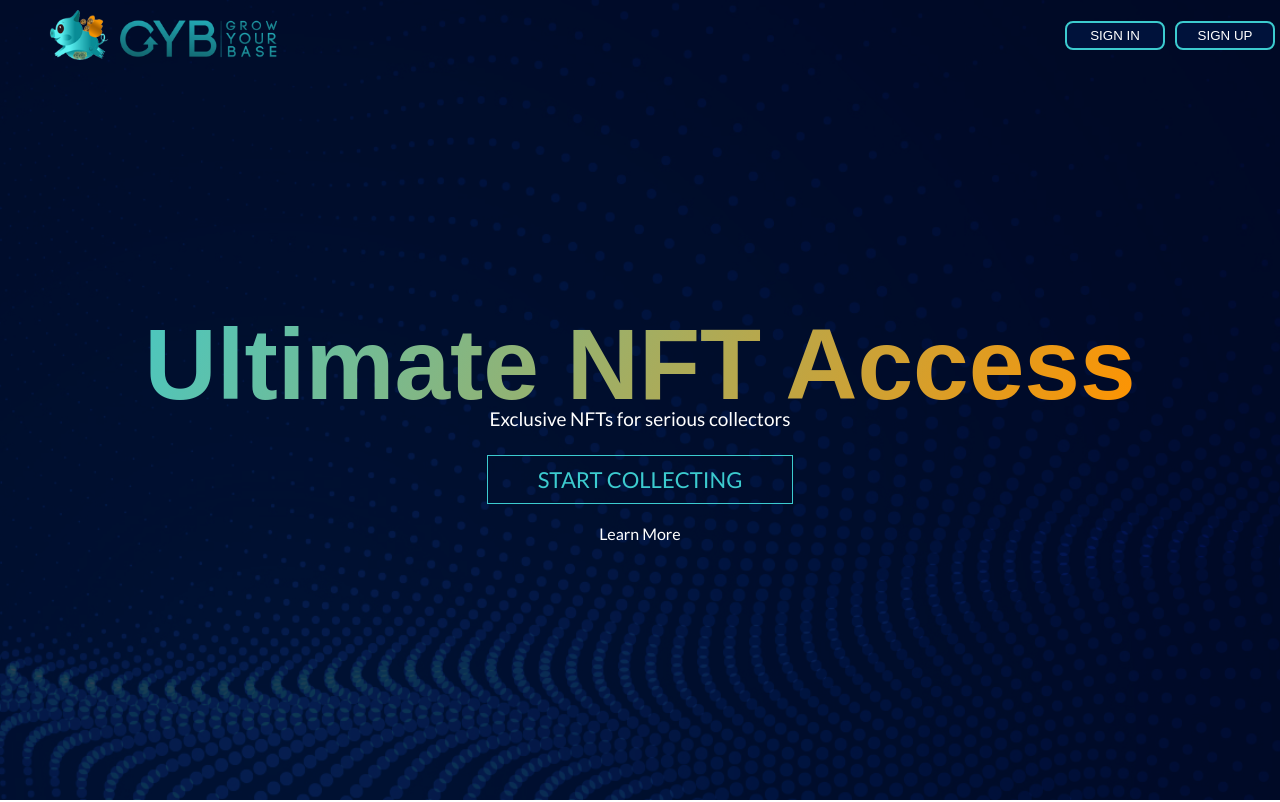
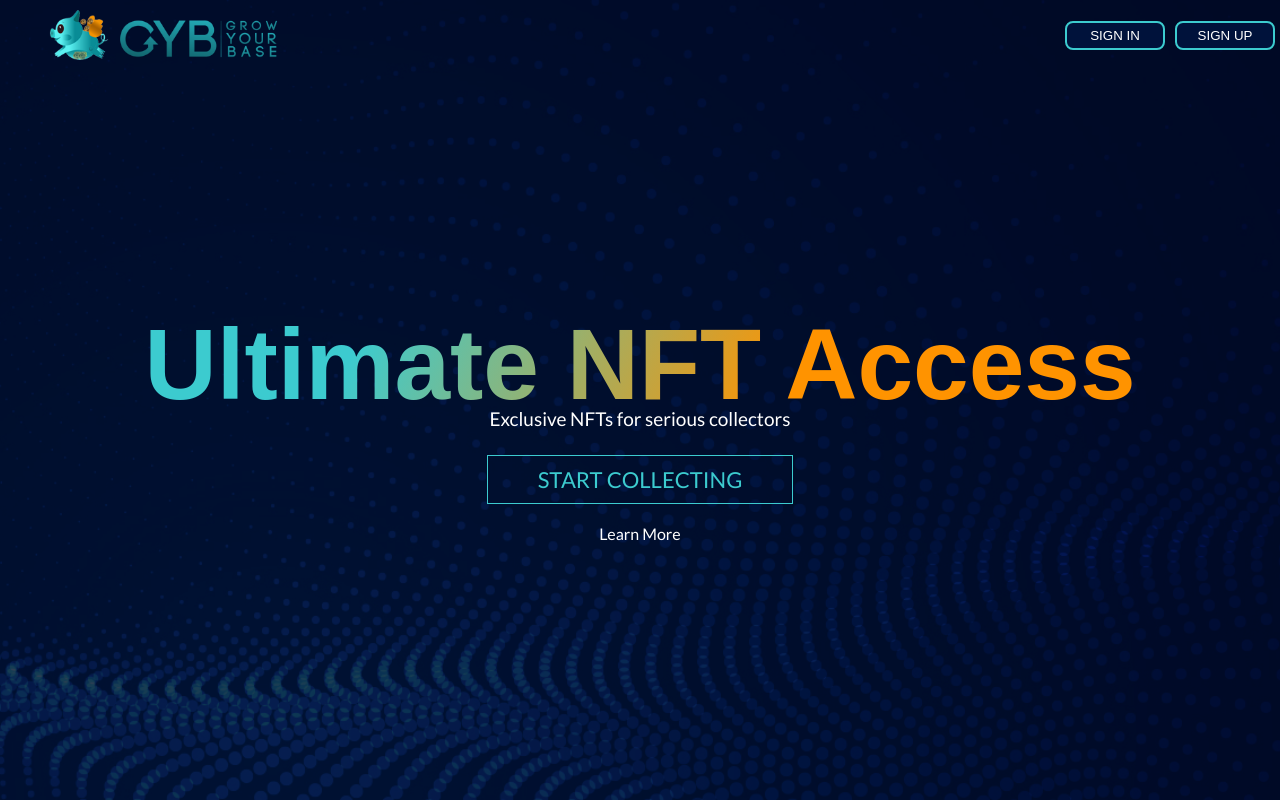
Before and after one commit to ribinroy/GYB, a React (Create React App) app: page / in a window 1280 px wide. Shown: the top 802 px of the page. Built offline with nearby package versions, Linux system fonts and the light colour scheme; the HTML template or start-up script is replaced by a standard one; a web font is replaced by a local one.

Commit message:
gradient closed

```diff
--- a/src/App.scss
+++ b/src/App.scss
@@ -155,7 +155,7 @@ $header_height: 50px;
             font-size: 100px;
             @include font2();
             font-weight: 700;
-            background: linear-gradient(116deg, #3ccbcf -8%, #ff9300);
+            background: linear-gradient(116deg, #3ccbcf 22%, #ff9300 65%);
             -webkit-background-clip: text;
             -webkit-text-fill-color: transparent;
             // linear-gradient(45deg, #3ccbcf, #ff9300)
```
